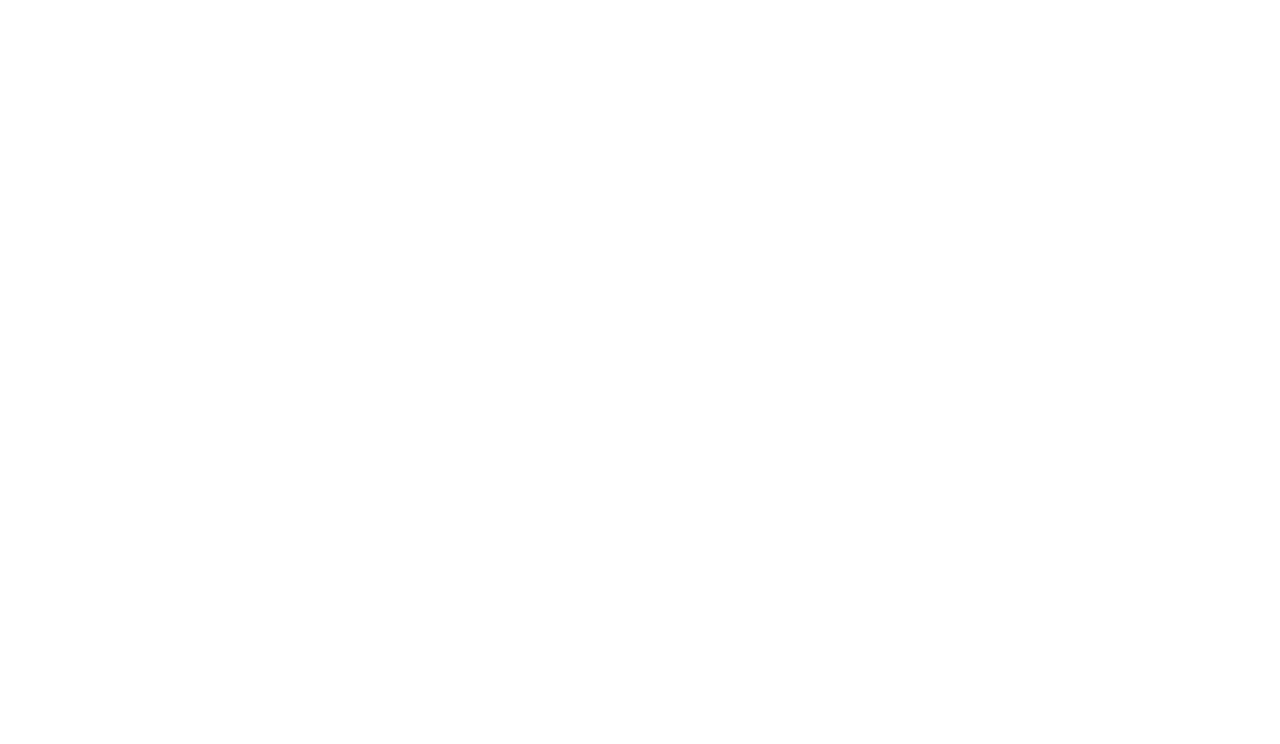
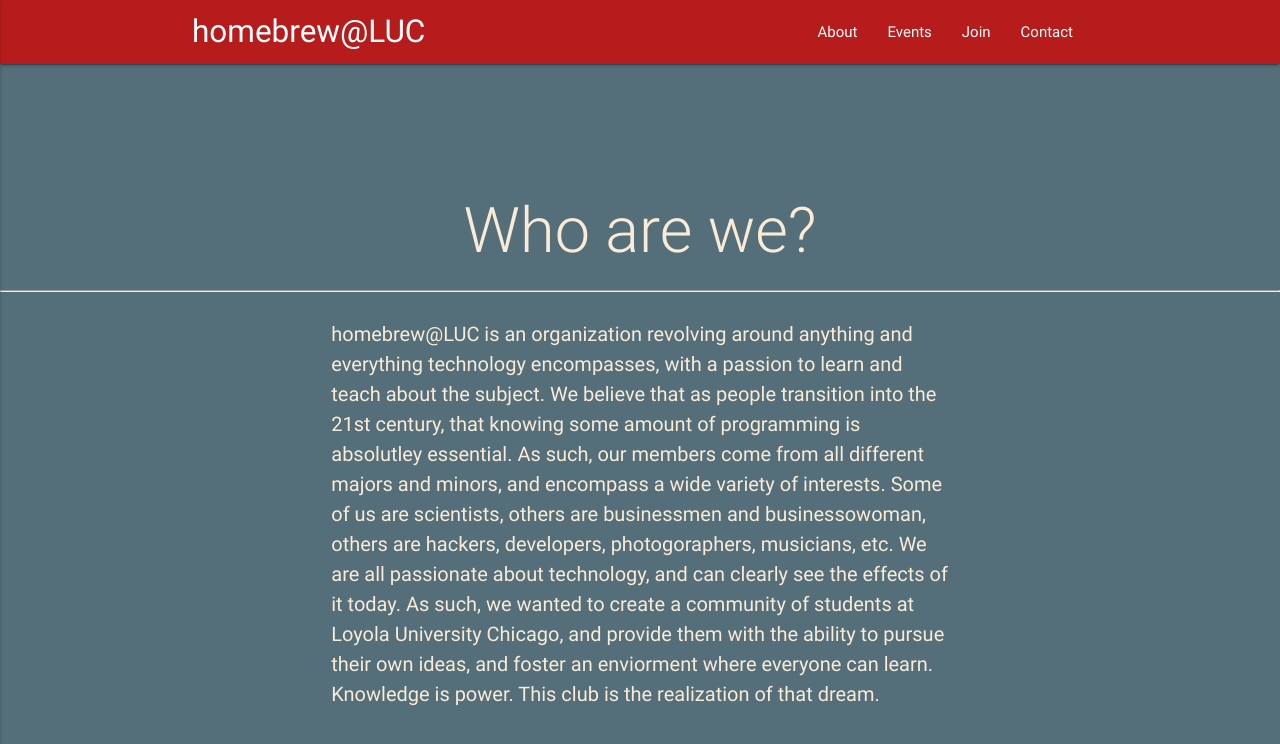
Before and after one commit to HomebrewLUC/website, a plain HTML site: page html/about.html in a window 1280 px wide. Drawn offline with nearby package versions, Linux system fonts and the light colour scheme.

Commit message:
Lots of changes made, need to finish all the pages, index is mostly done.

```diff
--- /dev/null
+++ b/css/about.css
@@ -0,0 +1,23 @@
+#title_for_who {
+  color: #faebd7;
+  padding-top: 100px;
+}
+
+body {
+  background-color: #546e7a;
+}
+
+#who_par {
+  font-size: 20px;
+  color: #faebd7;
+}
+
+hr {
+    display: block;
+    margin-top: 0.5em;
+    margin-bottom: 0.5em;
+    margin-left: auto;
+    margin-right: auto;
+    border-style: inset;
+    border-width: 0.5px;
+}
--- a/css/style.css
+++ b/css/style.css
@@ -12,24 +12,6 @@
 .icon-block .material-icons {
 	font-size: inherit;
 }
-/*
-/*.slider .slides {
-   background-color: transparent;
-   margin: 0;
-   height: 900px;
-}*/
-
-/*.slider .slides li img {
-    background-size:100% auto;
-    background-repeat: no-repeat;
-    /*max-width : 100%;*/
-    /*height: auto;*/
-    /*height: auto*/
-
-/*.slider {
-  max-height: 10000px;
-  full-width: 10000px;
-}*/
 
  .slider .slides {
     background-color: black;
@@ -50,3 +32,7 @@
   padding-top: 200px;
   padding-bottom: 900px;
 }
+
+body {
+  background-color: #546e7a;
+}
--- a/html/about.html
+++ b/html/about.html
@@ -0,0 +1,63 @@
+<!DOCTYPE html>
+<html lang="en">
+<head>
+  <meta http-equiv="Content-Type" content="text/html; charset=UTF-8"/>
+  <meta name="viewport" content="width=device-width, initial-scale=1, maximum-scale=1.0"/>
+  <title>homebrew@LUC - about</title>
+
+  <!-- CSS and JS  -->
+  <link href="https://fonts.googleapis.com/icon?family=Material+Icons" rel="stylesheet">
+  <link href="../css/materialize.css" type="text/css" rel="stylesheet" media="screen,projection"/>
+  <link href="../css/about.css" type="text/css" rel="stylesheet" media="screen,projection"/>
+  <script type="text/javascript" src="../js/init.js"></script>
+  <script type="text/javascript" src="../js/materialize.js"></script>
+  <script src="//code.jquery.com/jquery.min.js"></script>
+</head>
+
+<body>
+<!-- Load Navbar -->
+<div container="navbar">
+<nav class="red darken-4" role="navigation">
+  <div class="nav-wrapper container"><a id="logo-container" href="../index.html" class="brand-logo">homebrew@LUC</a>
+    <ul class="right hide-on-med-and-down">
+      <li><a href="about.html">About</a></li>
+      <li><a href="events.html">Events</a></li>
+      <li><a href="join.html">Join</a></li>
+      <li><a href="contact.html">Contact</a></li>
+    </ul>
+    <!-- Navbar Mobile -->
+    <ul id="nav-mobile" class="side-nav">
+      <li><a href="#">Navbar Link</a></li>
+    </ul>
+    <a href="#" data-activates="nav-mobile" class="button-collapse"><i class="material-icons">menu</i></a>
+  </div>
+</nav>
+</div>
+
+<div container="who">
+<h1 class="center light" id="title_for_who"> Who are we? </h1>
+<hr>
+<div class="row">
+<div class="col s6 offset-s3">
+<p id="who_par"> homebrew@LUC is an organization revolving around anything and everything technology encompasses,
+  with a passion to learn and teach about the subject. We believe that as people transition into the
+  21st century, that knowing some amount of programming is absolutley essential. As such, our members come
+  from all different majors and minors, and encompass a wide variety of interests. Some of us are scientists,
+  others are businessmen and businessowoman, others are hackers, developers, photogoraphers, musicians, etc.
+  We are all passionate about technology, and can clearly see the effects of it today. As such, we wanted to
+  create a community of students at Loyola University Chicago, and provide them with the ability to
+  pursue their own ideas, and foster an enviorment where everyone can learn. Knowledge is power.
+  This club is the realization of that dream. </p>
+</div>
+</div>
+ </div>
+
+
+
+<!--  Scripts-->
+
+<script src="../js/materialize.js"></script>
+<script src="../js/init.js"></script>
+<script src="//code.jquery.com/jquery.min.js"></script>
+</body>
+</html>
```
Also changed, not shown: html/head.html (added, +10 -0 lines), html/navigation.html (added, +20 -0 lines), index.html (+26 -16 lines), navigation.html (added, +22 -0 lines).
